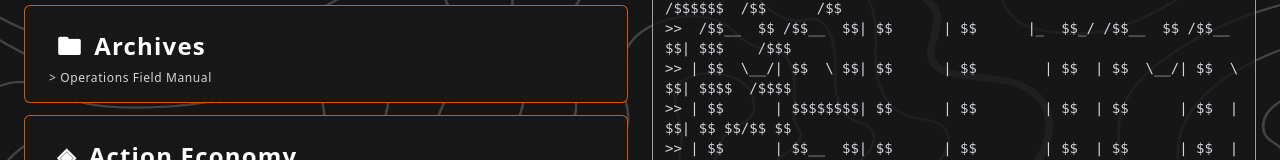
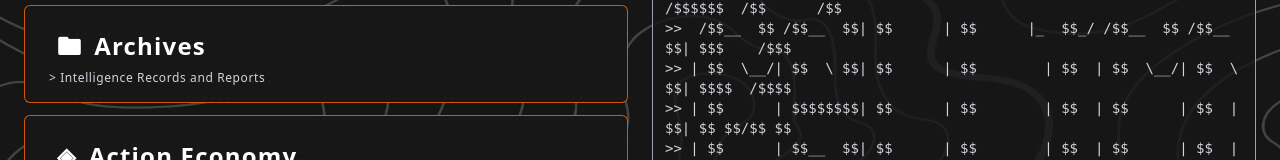
Before and after one commit to RudrNaik/CALLICOM, a React (Vite) app in the folder frontend/: page /CALLICOM in a window 1280 px wide. Shown: the part 319-479 px from the top of the page. Built offline with nearby package versions, Linux system fonts and the light colour scheme.

Commit message:
Emergency typo fix.

```diff
--- a/frontend/src/CALLICOM.jsx
+++ b/frontend/src/CALLICOM.jsx
@@ -123,7 +123,7 @@ const TerminalPage = () => {
           >
             <TerminalPanel
               title="Archives"
-              subtitle="Operations Field Manual"
+              subtitle="Intelligence Records and Reports"
               icon="🖿"
               onHover={handleHover}
               link={"/CALLICOM/lore"}
```
